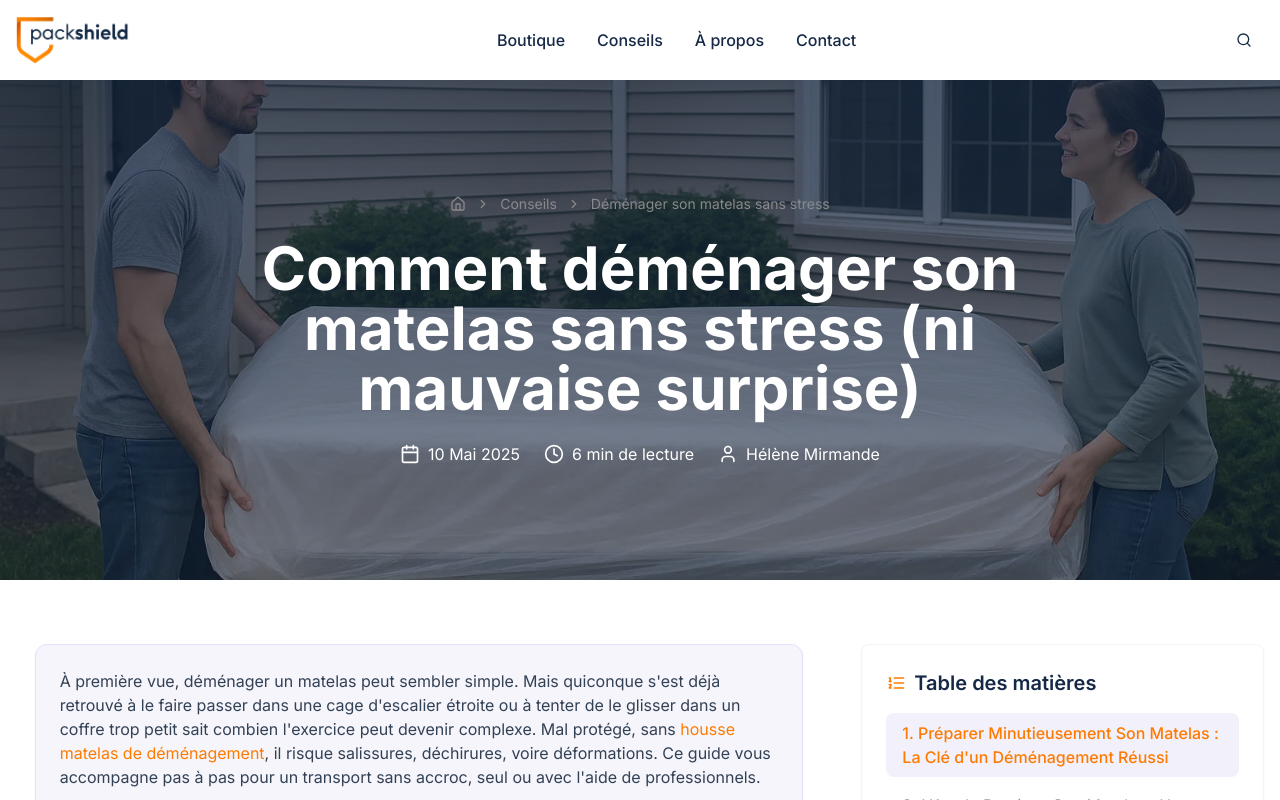
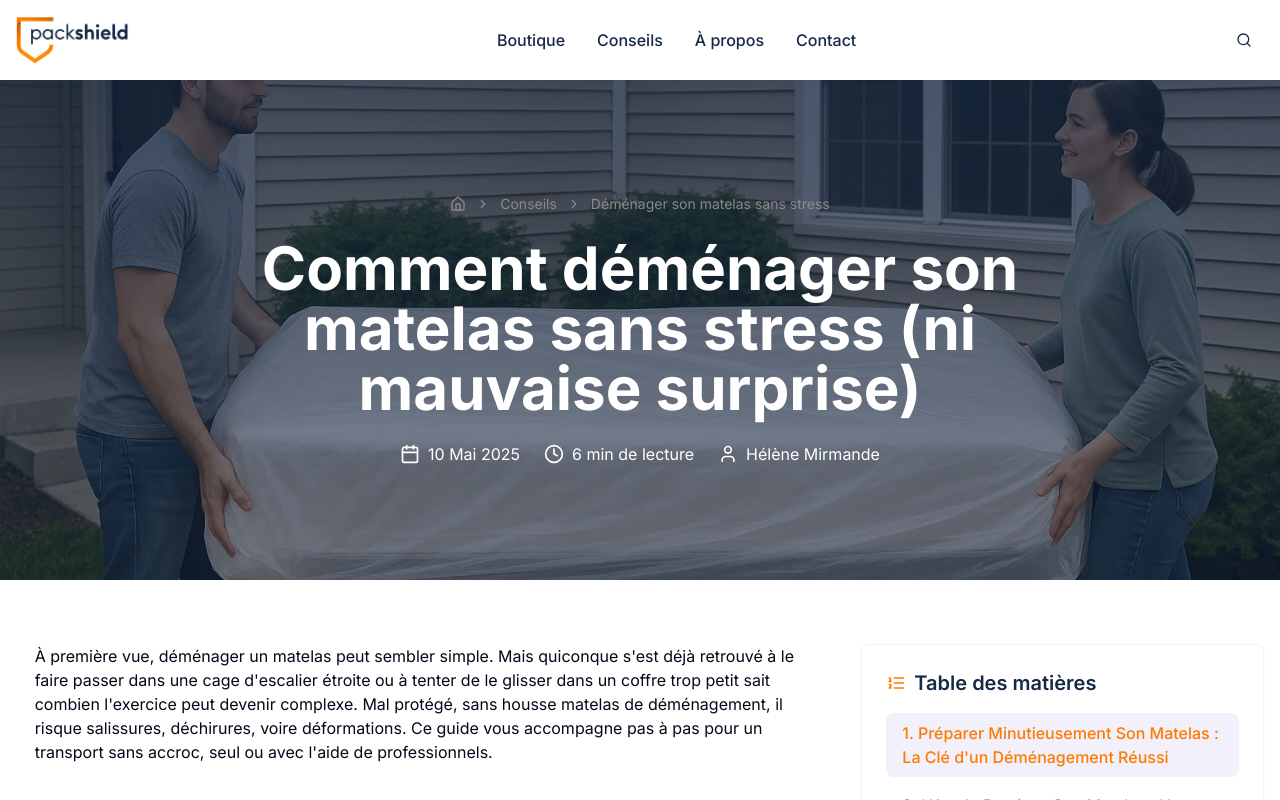
Before and after one commit to julesratier/packshield, a React (Vite) app: page /blog/transporter-matelas-efficacement in a window 1280 px wide. Shown: the top 800 px of the page. Built offline with nearby package versions, Linux system fonts and the light colour scheme.

Commit message:
Remove first paragraph from intro block
Removes the first paragraph from the intro block in the `BlogLayout` component.

```diff
--- a/src/components/blog/BlogLayout.tsx
+++ b/src/components/blog/BlogLayout.tsx
@@ -155,22 +155,7 @@ const BlogLayout: React.FC<BlogPostProps> = ({
           <main className="lg:w-2/3">
             {/* Article */}
             <article className="prose prose-lg max-w-3xl mx-auto">
-              {/* Highlight Intro Block */}
-              <div className="bg-[#f5f5fb] rounded-xl p-6 mb-8 shadow-sm border border-[#e5deff]">
-                <p className="font-sans text-slate-700 m-0">
-                  {getFirstParagraph().split('housse matelas de déménagement').map((text, index, array) => {
-                    if (index === array.length - 1) return text;
-                    return (
-                      <React.Fragment key={index}>
-                        {text}
-                        <Link to="/blog/classement-meilleures-housses-matelas-demenagement" className="text-packshield-orange hover:underline">
-                          housse matelas de déménagement
-                        </Link>
-                      </React.Fragment>
-                    );
-                  })}
-                </p>
-              </div>
+              {/* Removed the Highlight Intro Block here */}
 
               <div
                 className="blog-content"
```
